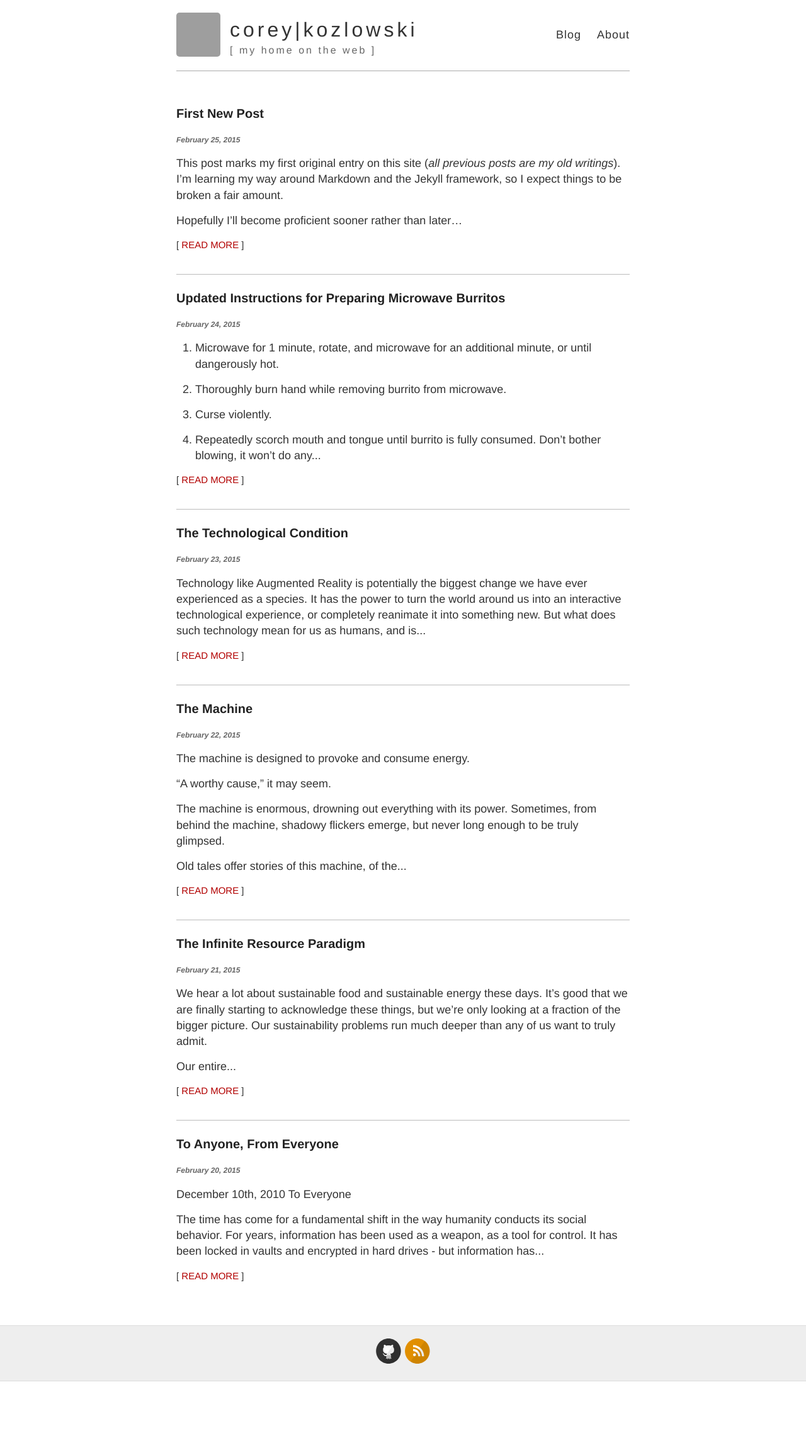
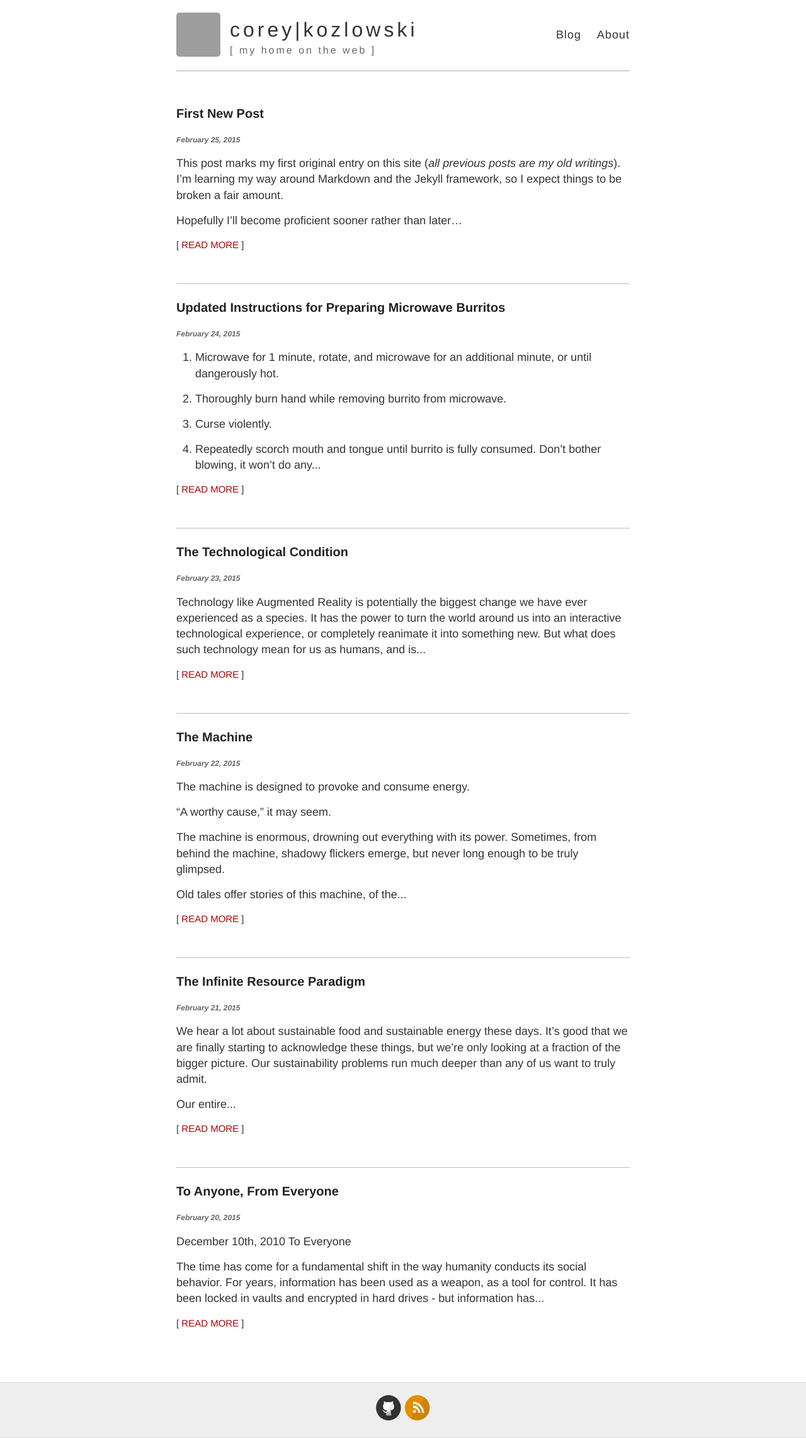
Before and after one commit to ckreon/ckreon.github.io, a Jekyll site: the page built from index.html, in a window 1280 px wide. Shown: the whole page at 63% size. Built offline with Jekyll 4.4.1, drawn with Linux system fonts in a browser that asks for light colours; Markdown is read by kramdown in place of the engine named in the settings; before the commit the page ends 2193 px from its top, so only the background shows below that; grey boxes are pictures that could not be loaded.

Commit message:
Tweak styling

```diff
--- a/index.html
+++ b/index.html
@@ -14,7 +14,7 @@ layout: default
       </div>
 
       <div class="read-more">
-      [ <a href="{{ site.baseurl }}{{ post.url }}">Read More</a> ]
+      <p>[ <a href="{{ site.baseurl }}{{ post.url }}">Read More</a> ]</p>
       </div>
     </article>
   {% endfor %}
```
